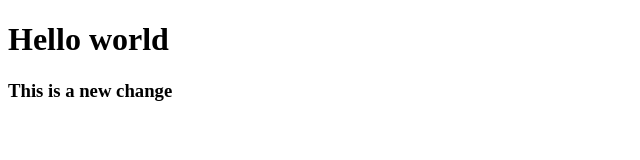
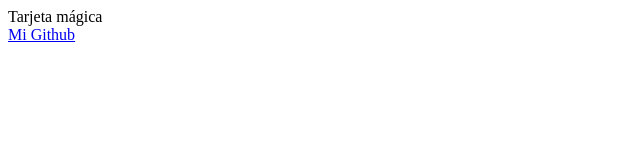
Before and after one commit to brayanhl/myFirstWebApp, a plain HTML site: page index.html in a window 1280 px wide. Shown: the whole page, without its empty margins (0-640 px from the left). Drawn offline with Linux system fonts and the light colour scheme.

Commit message:
Tarjeta actualizada

```diff
--- /dev/null
+++ b/css/style.css
@@ -0,0 +1,102 @@
+@property --rotate {
+  syntax: "<angle>";
+  initial-value: 132deg;
+  inherits: false;
+}
+
+:root {
+  --card-height: 65vh;
+  --card-width: calc(var(--card-height) / 1.5);
+}
+
+
+body {
+  min-height: 100vh;
+  background: #212534;
+  display: flex;
+  align-items: center;
+  flex-direction: column;
+  padding-top: 2rem;
+  padding-bottom: 2rem;
+  box-sizing: border-box;
+}
+
+
+.card {
+  background: #41BCD8;
+  width: var(--card-width);
+  height: var(--card-height);
+  padding: 3px;
+  position: relative;
+  border-radius: 6px;
+  justify-content: center;
+  align-items: center;
+  text-align: center;
+  display: flex;
+  font-size: 1.5em;
+  color: rgb(33, 50, 54  / 0%);
+  cursor: pointer;
+  font-family: cursive;
+}
+
+.card:hover {
+  color: rgb(88 199 250 / 100%);
+  transition: color 1s;
+}
+.card:hover:before, .card:hover:after {
+  animation: none;
+  opacity: 0;
+}
+
+
+.card::before {
+  content: "";
+  width: 104%;
+  height: 102%;
+  border-radius: 8px;
+  background-image: linear-gradient(
+    var(--rotate)
+    , #25BA04, #5DDD40 43%, #B5F7A6);
+    position: absolute;
+    z-index: -1;
+    top: -1%;
+    left: -2%;
+    animation: spin 2.5s linear infinite;
+}
+
+.card::after {
+  position: absolute;
+  content: "";
+  top: calc(var(--card-height) / 6);
+  left: 0;
+  right: 0;
+  z-index: -1;
+  height: 100%;
+  width: 100%;
+  margin: 0 auto;
+  transform: scale(0.8);
+  filter: blur(calc(var(--card-height) / 6));
+  background-image: linear-gradient(
+    var(--rotate)
+    , #8905F1, #AE52F5 43%, #DCB0FF);
+    opacity: 1;
+  transition: opacity .5s;
+  animation: spin 2.5s linear infinite;
+}
+
+@keyframes spin {
+  0% {
+    --rotate: 0deg;
+  }
+  100% {
+    --rotate: 360deg;
+  }
+}
+
+a {
+  color: #212534;
+  text-decoration: none;
+  font-family: arial;
+  font-weight: bold;
+  margin-top: 2rem;
+}
--- a/index.html
+++ b/index.html
@@ -1,14 +1,5 @@
-<!DOCTYPE html>
-<html lang="es">
-<head>
-    <meta charset="UTF-8">
-    <meta http-equiv="X-UA-Compatible" content="IE=edge">
-    <meta name="viewport" content="width=device-width, initial-scale=1.0">
-    <link rel="stylesheet" href="css/styles.css">
-    <title>My first Web App</title>
-</head>
-<body>
-    <h1>Hello world</h1>
-    <h3>This is a new change</h3>
-</body>
-</html>
+<div class="card">
+  Tarjeta mágica
+</div>
+
+<a href="https://github.com/brayanhl" target="_blank">Mi Github</a>
```
